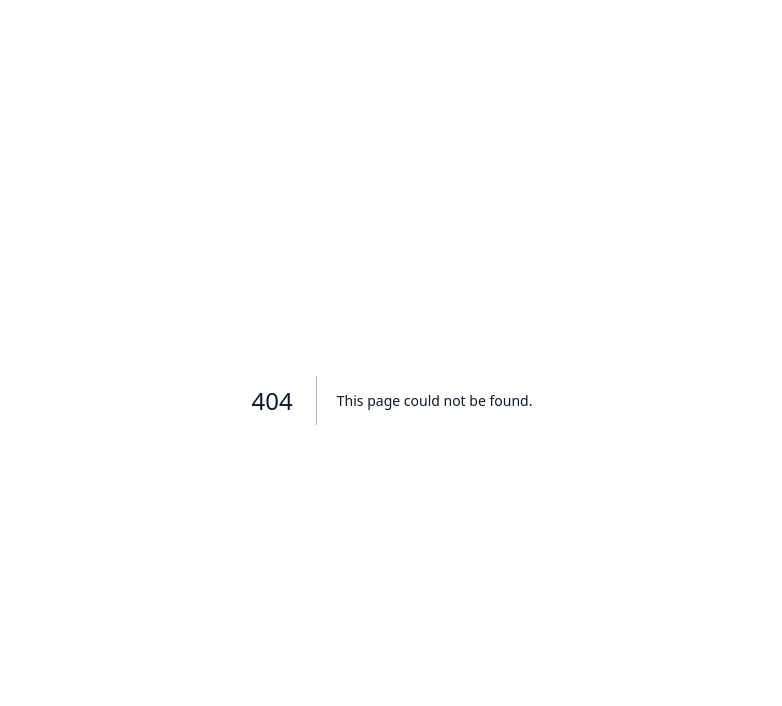
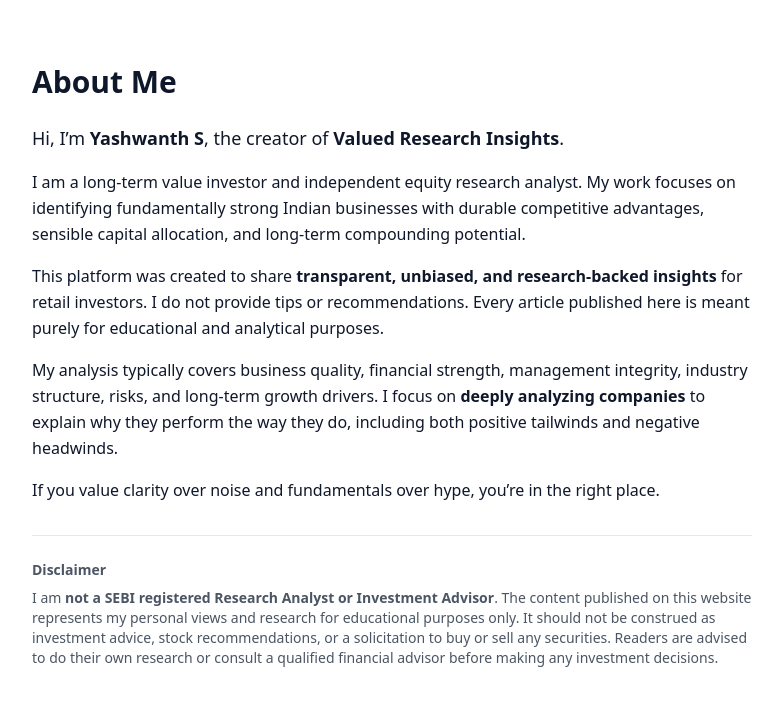
Before and after one commit to Yashwanth1810/YashwanthS_ValueResearch, a Next.js app: page /about in a window 1280 px wide. Before the commit this address had no page. Shown: the top 706 px of the page, without its empty margins (248-1030 px from the left). Built offline with nearby package versions, Linux system fonts and the light colour scheme.

Commit message:
Add About Page with profile and SEBI disclaimer

```diff
--- /dev/null
+++ b/app/about/page.tsx
@@ -0,0 +1,62 @@
+export const metadata = {
+  title: "About | Yashwanth S – Valued Research Insights",
+  description:
+    "Learn about Yashwanth S, the analyst behind Valued Research Insights, focused on deep company analysis and long-term value investing.",
+};
+
+export default function AboutPage() {
+  return (
+    <main className="max-w-3xl mx-auto px-6 py-16">
+      <h1 className="text-3xl font-bold mb-6">
+        About Me
+      </h1>
+
+      <p className="text-lg leading-relaxed mb-4">
+        Hi, I’m <strong>Yashwanth S</strong>, the creator of
+        <strong> Valued Research Insights</strong>.
+      </p>
+
+      <p className="leading-relaxed mb-4">
+        I am a long-term value investor and independent equity research analyst.
+        My work focuses on identifying fundamentally strong Indian businesses
+        with durable competitive advantages, sensible capital allocation, and
+        long-term compounding potential.
+      </p>
+
+      <p className="leading-relaxed mb-4">
+        This platform was created to share{" "}
+        <strong>transparent, unbiased, and research-backed insights</strong> for
+        retail investors. I do not provide tips or recommendations. Every
+        article published here is meant purely for educational and analytical
+        purposes.
+      </p>
+
+      <p className="leading-relaxed mb-4">
+        My analysis typically covers business quality, financial strength,
+        management integrity, industry structure, risks, and long-term growth
+        drivers. I focus on <strong>deeply analyzing companies</strong> to
+        explain why they perform the way they do, including both positive
+        tailwinds and negative headwinds.
+      </p>
+
+      <p className="leading-relaxed mb-8">
+        If you value clarity over noise and fundamentals over hype,
+        you’re in the right place.
+      </p>
+
+      {/* Disclaimer Section */}
+      <div className="border-t pt-6 text-sm text-gray-600">
+        <p className="font-semibold mb-2">Disclaimer</p>
+        <p>
+          I am <strong>not a SEBI registered Research Analyst or Investment
+          Advisor</strong>. The content published on this website represents my
+          personal views and research for educational purposes only. It should
+          not be construed as investment advice, stock recommendations, or a
+          solicitation to buy or sell any securities. Readers are advised to do
+          their own research or consult a qualified financial advisor before
+          making any investment decisions.
+        </p>
+      </div>
+    </main>
+  );
+}
```
